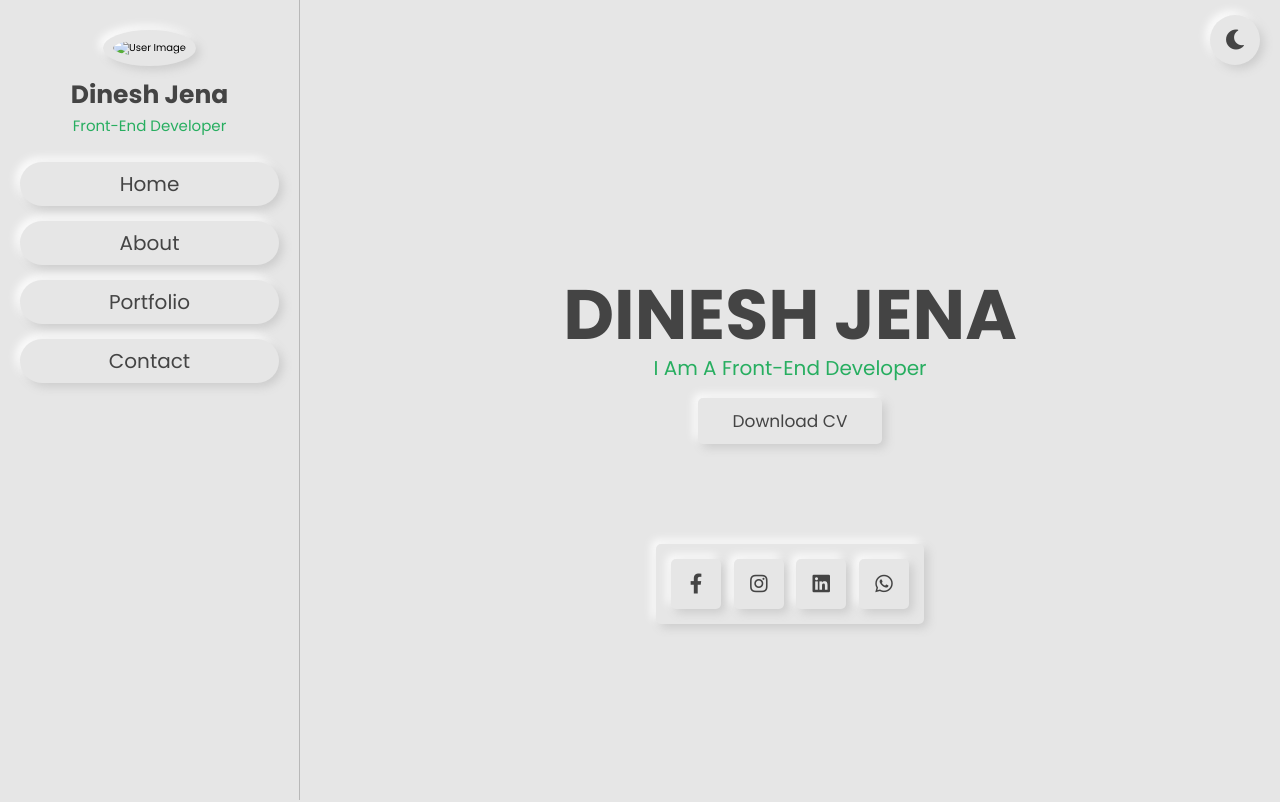
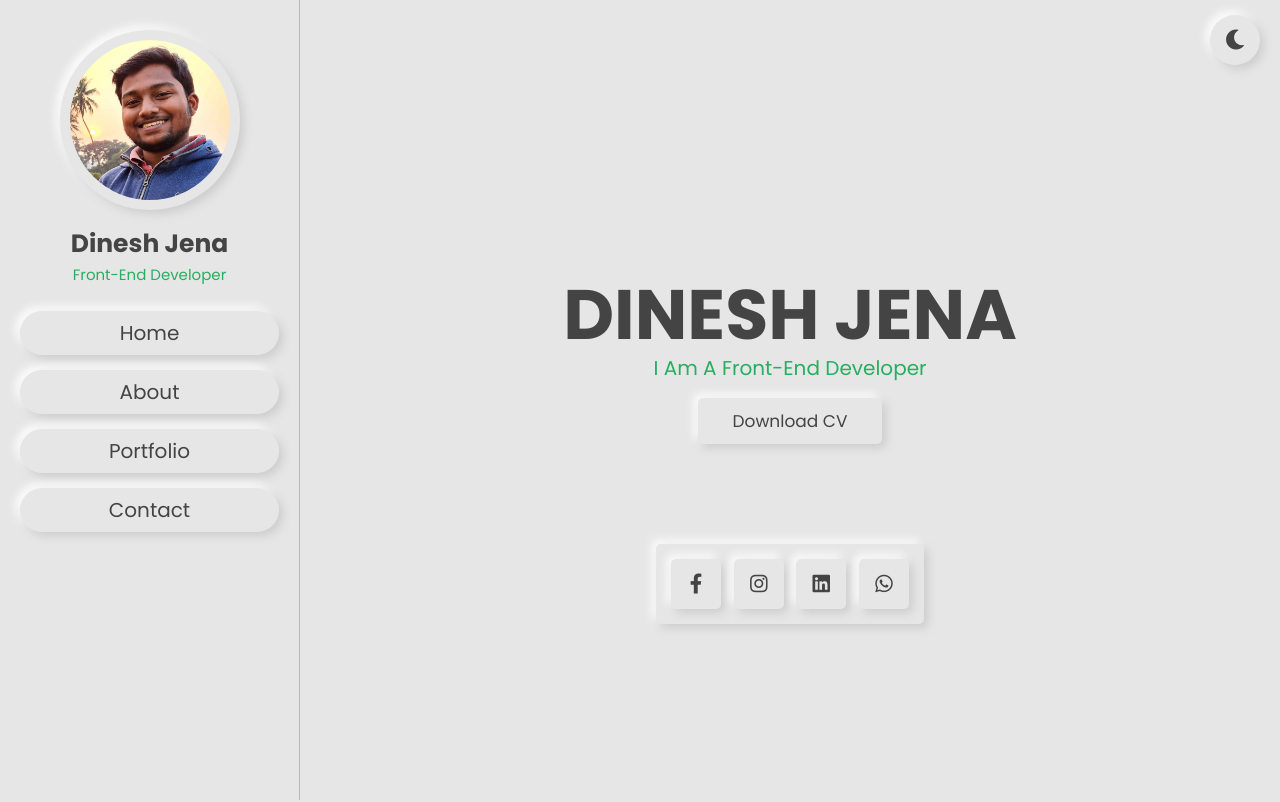
Before and after one commit to Dineshjena-09/Portfolio, a plain HTML site: page index.html in a window 1280 px wide. Shown: the top 802 px of the page. Drawn offline with Linux system fonts and the light colour scheme; the site is published under a folder, as on GitHub Pages, so addresses that start at the root find nothing.

Commit message:
Update index.html

```diff
--- a/index.html
+++ b/index.html
@@ -14,7 +14,7 @@
   <body>
     <header class="header">
       <div class="user">
-        <img src="/img/profile-img.png" alt="User Image" />
+        <img src="img/profile-img.png" alt="User Image" />
         <h3>Dinesh Jena</h3>
         <p>Front-end Developer</p>
       </div>
```
